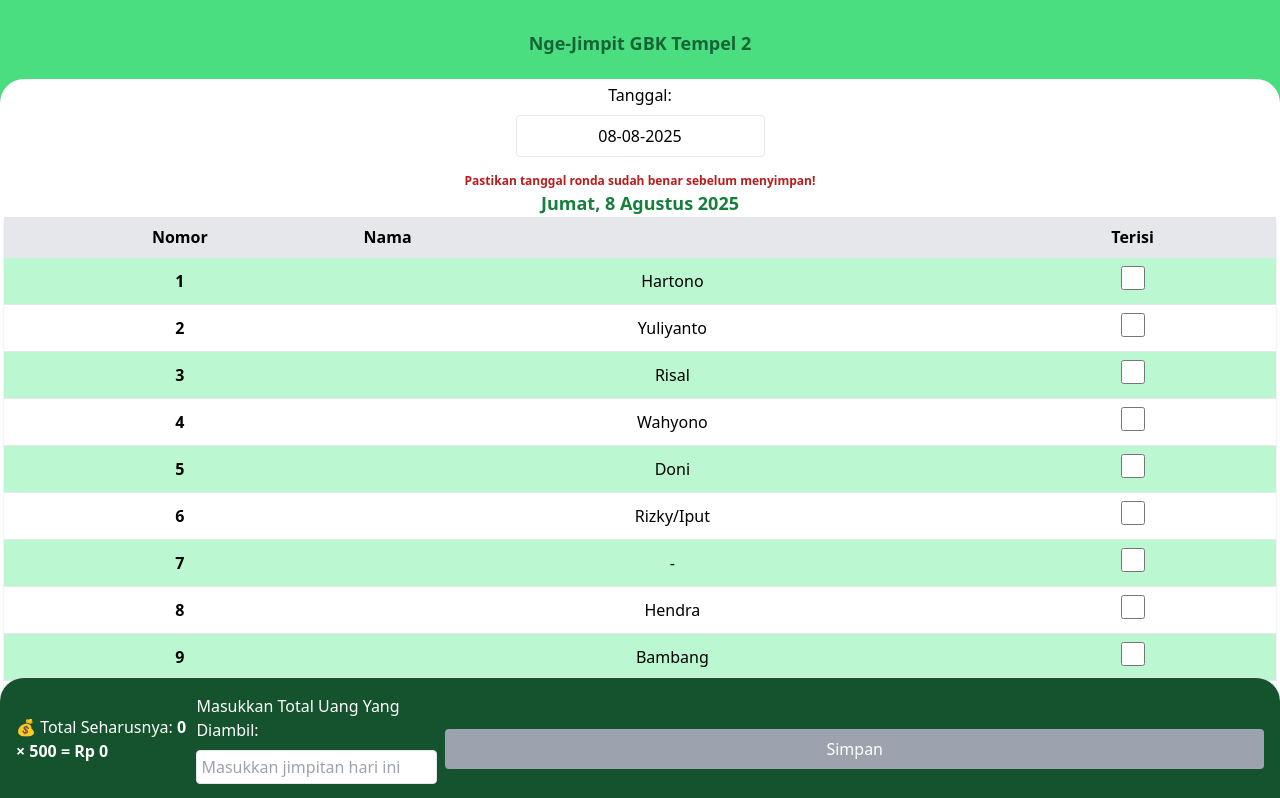
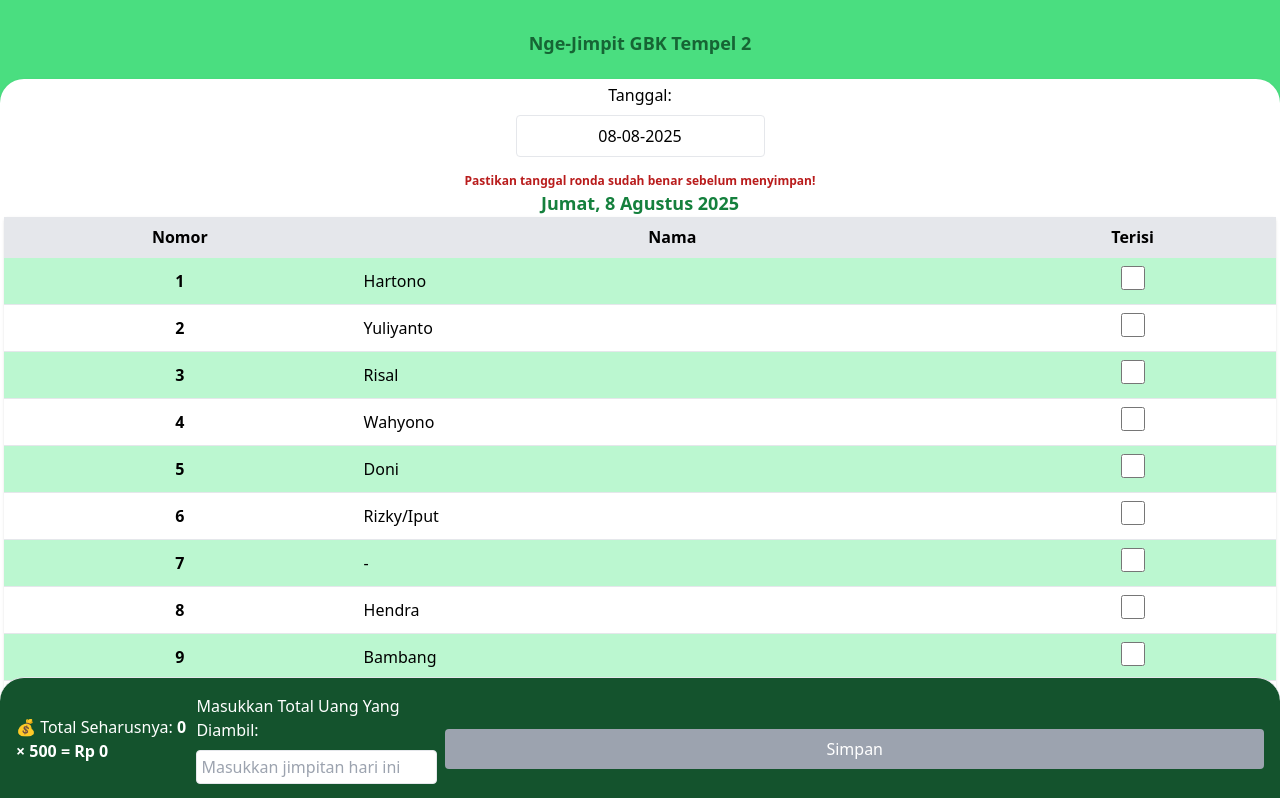
Before and after one commit to roniadiatmoko/jimpitan, a React (Create React App) app: page / in a window 1280 px wide. Shown: the top 798 px of the page. Built offline with nearby package versions, Linux system fonts and the light colour scheme; no server answers.

Commit message:
fix: align center name

```diff
--- a/src/App.js
+++ b/src/App.js
@@ -237,7 +237,7 @@ export default function App() {
 
               <table className="w-full bg-white shadow rounded">
                 <thead>
-                  <tr className="bg-gray-200 text-left">
+                  <tr className="bg-gray-200 text-center">
                     <th className="p-2 text-center">Nomor</th>
                     <th className="p-2">Nama</th>
                     <th className="p-2 text-center">Terisi</th>
@@ -252,7 +252,7 @@ export default function App() {
                       } border-t`}
                     >
                       <td className="p-2 text-center font-bold">{r.nomor}</td>
-                      <td className="p-2">{r.nama}</td>
+                      <td className="p-2 text-left">{r.nama}</td>
                       <td className="p-2 text-center">
                         {/* Logika untuk menampilkan "Rapel" jika rumah sudah rapel. */}
                         {rapelHarianStatus.includes(String(r.nomor)) ? (
```
